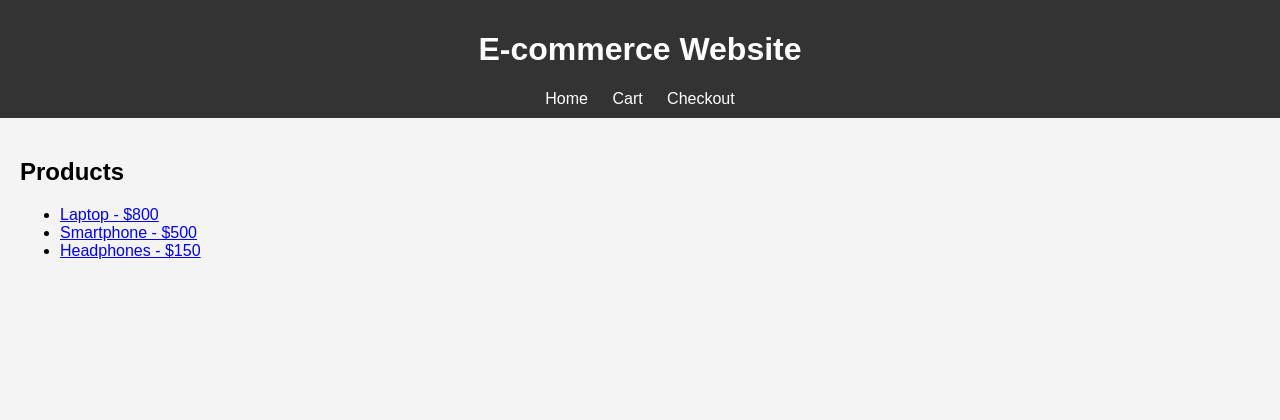
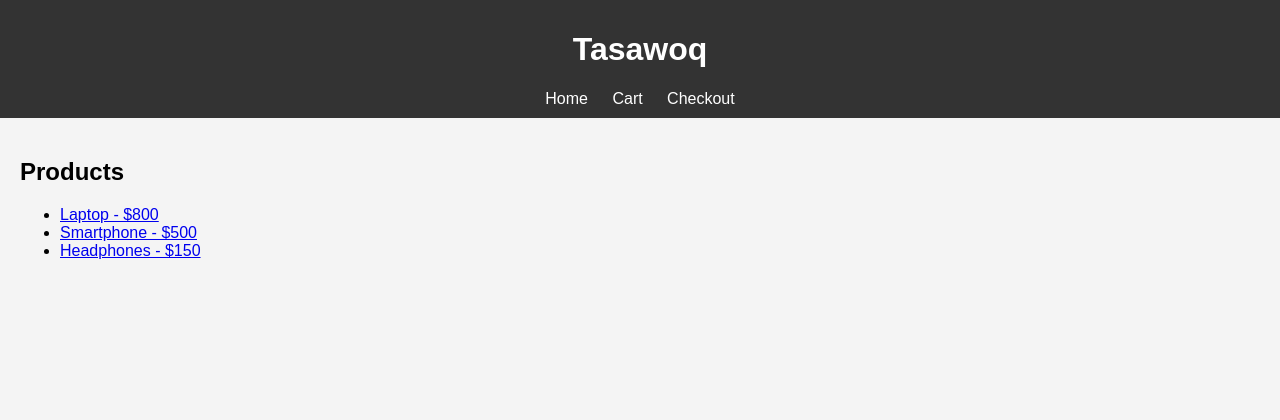
Before and after one commit to OchudhoCham/ecommerce_site, a Flask app: page / in a window 1280 px wide. Shown: the top 420 px of the page. Run offline with Flask 3, Linux system fonts and the light colour scheme.

Commit message:
change website name

```diff
--- a/templates/base.html
+++ b/templates/base.html
@@ -4,11 +4,11 @@
     <meta charset="UTF-8">
     <meta name="viewport" content="width=device-width, initial-scale=1.0">
     <link rel="stylesheet" href="{{ url_for('static', filename='css/styles.css') }}">
-    <title>E-commerce Website</title>
+    <title>Tasawoq</title>
 </head>
 <body>
     <header>
-        <h1>E-commerce Website</h1>
+        <h1>Tasawoq</h1>
         <nav>
             <a href="{{ url_for('home') }}">Home</a>
             <a href="{{ url_for('cart') }}">Cart</a>
```
